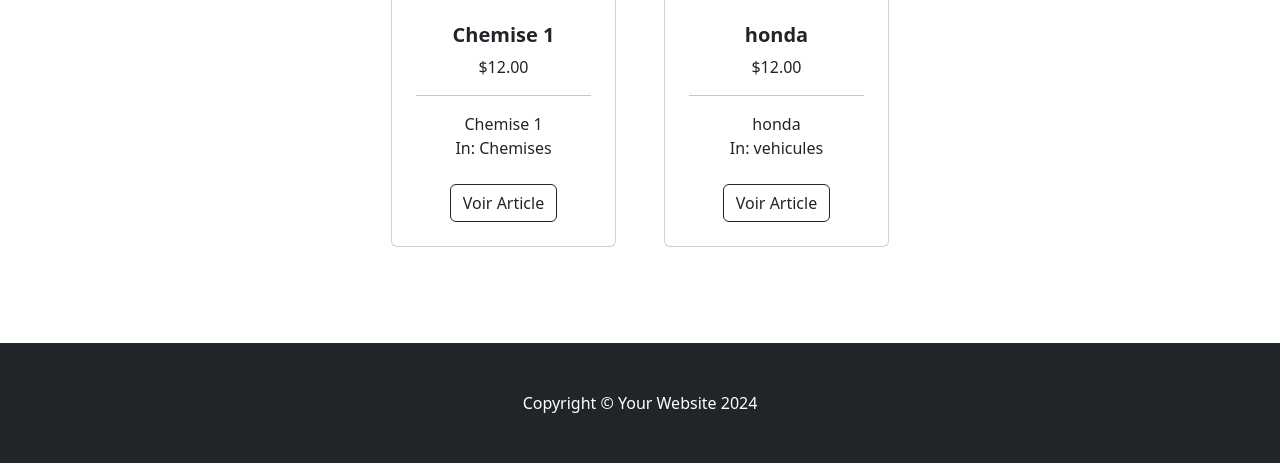
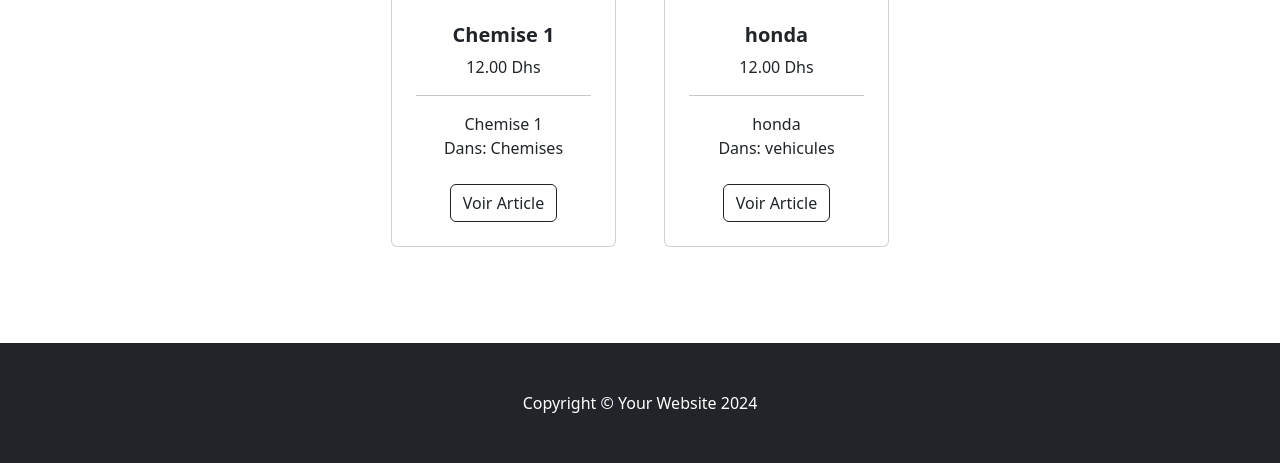
Before and after one commit to msbTemplar/mi_ecommerce, a Django app: page / in a window 1280 px wide. Shown: the part 690-1153 px from the top of the page. Run offline with Django 5.2, Linux system fonts and the light colour scheme; a user stored in the database is signed in; data comes from the database, SQL or seed files in the repository; both versions use the stored data as it was after the commit; parts of the project's set-up code (start-up, migrations or seed data) failed here and were passed over; some libraries are stand-ins or nearby versions.

Commit message:
mi primer commit peliculas cutres2

```diff
--- a/store_app/templates/store_app/about.html
+++ b/store_app/templates/store_app/about.html
@@ -10,7 +10,7 @@
         </div>
     </div>
 </header>
-
+<!--
 <style>
     .container p {
         word-wrap: break-word; /* Asegura que las palabras largas se rompan */
@@ -26,7 +26,7 @@
     }
 
 </style>
-
+-->
 <div class="container">
     <div class="row">
         <div class="col-12 text-break overflow-auto">
--- a/store_app/templates/store_app/about_form.html
+++ b/store_app/templates/store_app/about_form.html
@@ -5,7 +5,7 @@
  <header class="bg-dark py-5">
     <div class="container px-4 px-lg-5 my-5">
         <div class="text-center text-white">
-            <h1 class="display-4 fw-bolder">About us</h1>
+            <h1 class="display-4 fw-bolder">A propos de nous</h1>
             <p class="lead fw-normal text-white-50 mb-0">Welcome to my ecommerce page</p>
         </div>
     </div>
--- a/store_app/templates/store_app/actualizer_about.html
+++ b/store_app/templates/store_app/actualizer_about.html
@@ -5,13 +5,13 @@
 <div class="container">
     <div class="row">
         <div class="col-8">
-    <h1>Actualiser About....</h1>
+    <h1>Actualiser A propos de nous....</h1>
 
     <form action="" method="POST" enctype="multipart/form-data" id="actualiserFormulaireChargeForm">
         {% csrf_token %}
 
         {{ form.as_p }}
-        <button type="submit" class="btn btn-success mb-5 w-100" >Actualiser About </button>
+        <button type="submit" class="btn btn-success mb-5 w-100" >Actualiser A propos de nous </button>
     </form>
 
 
--- a/store_app/templates/store_app/home.html
+++ b/store_app/templates/store_app/home.html
@@ -41,13 +41,13 @@
 
 
                                     <!-- Product price-->
-                                    <strike> ${{ product.price }} </strike>
+                                    <strike> {{ product.price }} Dhs </strike>
                                     &nbsp;
-                                    ${{ product.sale_price }}
+                                    {{ product.sale_price }} Dhs
                                     <hr>
                                     {{ product.description }}
                                     <br>
-                                    In: {{ product.category }}
+                                    Dans: {{ product.category }}
                                 </div>
                             </div>
                             <!-- Product actions-->
@@ -67,11 +67,11 @@
                                     <!-- Product name-->
                                     <h5 class="fw-bolder">{{ product.name }}</h5>
                                     <!-- Product price-->
-                                    ${{ product.price }}
+                                    {{ product.price }} Dhs
                                     <hr>
                                     {{ product.description }}
                                     <br>
-                                    In: {{ product.category }}
+                                    Dans: {{ product.category }}
                                 </div>
                             </div>
                             <!-- Product actions-->
--- a/store_app/templates/store_app/navbar.html
+++ b/store_app/templates/store_app/navbar.html
@@ -71,8 +71,8 @@
                         <li><a class="dropdown-item" href="{% url 'liste_des_charges'  %}">Charge</a></li>
                         <li><a class="dropdown-item" href="{% url 'enregistrer_charge'  %}">Enregister une charge</a></li>
                         <li><hr class="dropdown-divider" /></li>
-                        <li><a class="dropdown-item" href="{% url 'liste_des_formulaire_charges'  %}">Formulaire Charge</a></li>
-                        <li><a class="dropdown-item" href="{% url 'enregistrer_formulaire_charge'  %}">Formulaire charges de generales</a></li>
+                        <li><a class="dropdown-item" href="{% url 'liste_des_formulaire_charges'  %}">Liste Charges</a></li>
+                        <li><a class="dropdown-item" href="{% url 'enregistrer_formulaire_charge'  %}">Formulaire charge </a></li>
                         <li><hr class="dropdown-divider" /></li>
                         <li><a class="dropdown-item" href="{% url 'liste_situation_caisse'  %}">Liste Caisse</a></li>
                         <li><hr class="dropdown-divider" /></li>
```
Also changed, not shown: store_app/templates/store_app/product.html (+4 -4 lines), db.sqlite3.
